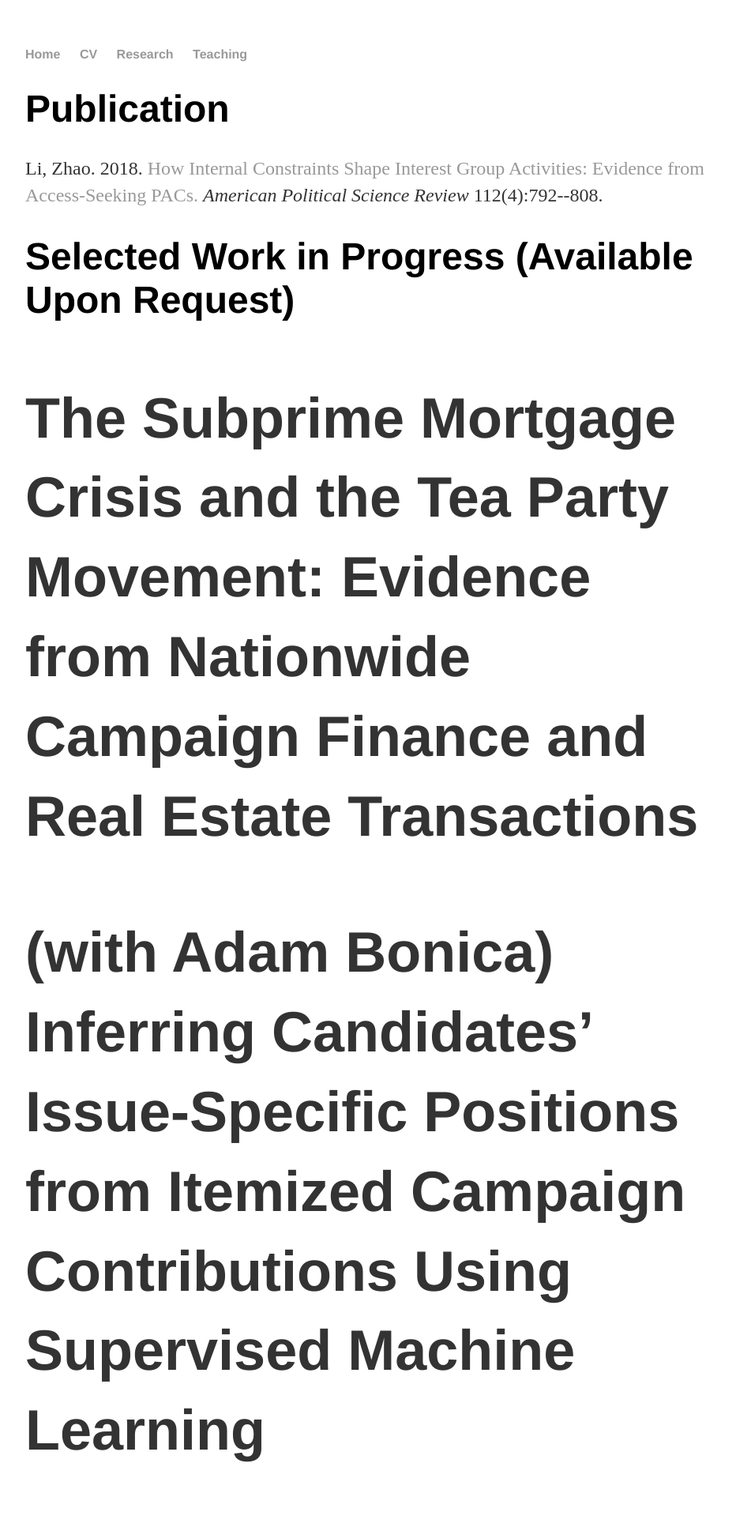
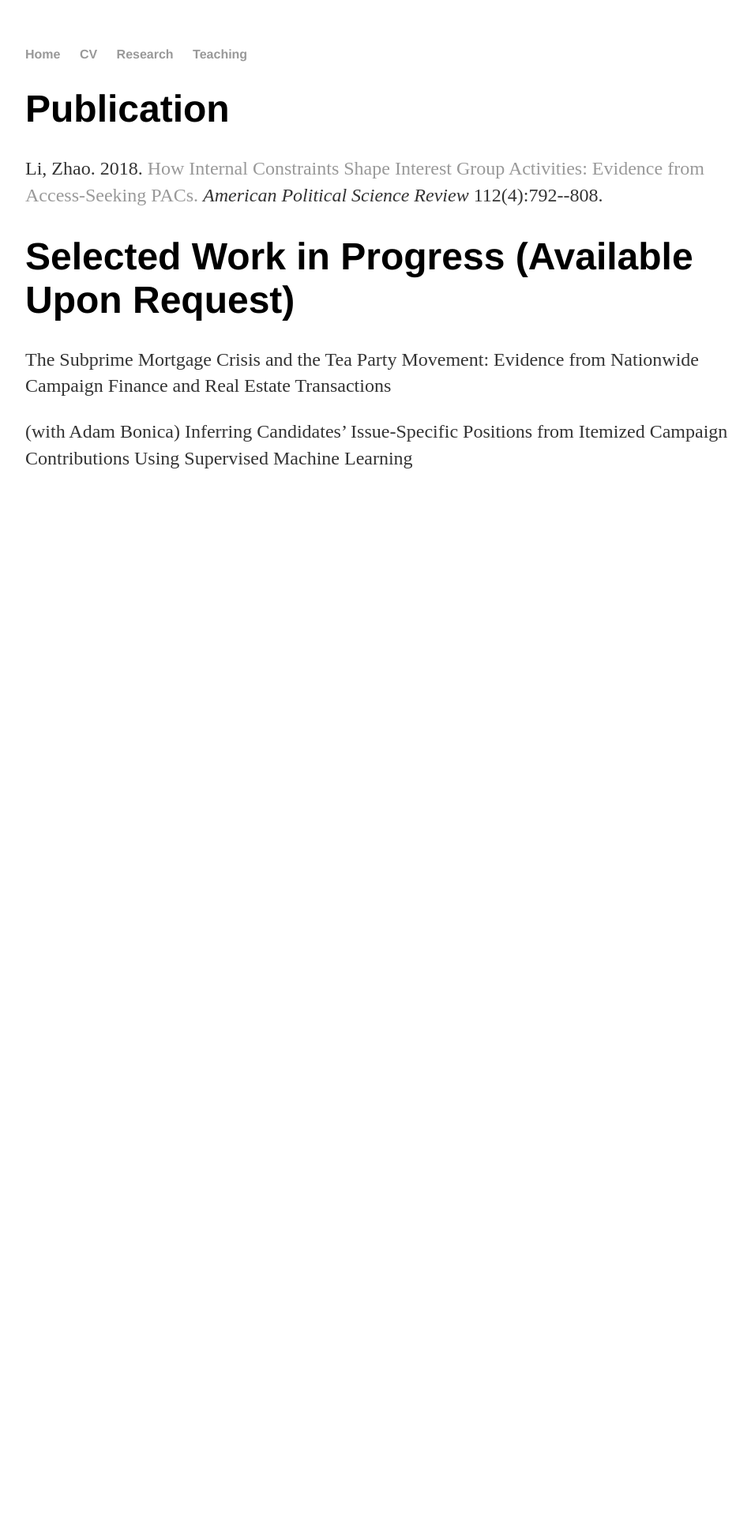
Before and after one commit to zhaoliresearch/zhaoliresearch.github.io, a Jekyll site: the page built from research/index.html, in a window 1280 px wide. Shown: the whole page at 79% size, without its empty margins (160-1111 px from the left). Built offline with Jekyll 4.4.1, drawn with Linux system fonts in a browser that asks for light colours; after the commit the page ends 900 px from its top, so only the background shows below that.

```diff
--- a/research/index.html
+++ b/research/index.html
@@ -5,7 +5,7 @@ title: Zhao Li, Ph.D.
 <div class="blurb">
 <h1>Publication</h1>
 <p>Li, Zhao. 2018. <a href="https://www.cambridge.org/core/journals/american-political-science-review/article/how-internal-constraints-shape-interest-group-activities-evidence-from-accessseeking-pacs/2DF966405543A54CE0BC8BDE18307B56">How Internal Constraints Shape Interest Group Activities: Evidence from Access-Seeking PACs.</a> <i>American Political Science Review</i> 112(4):792--808.</p>
-<h1>Selected Work in Progress (Available Upon Request) </h>
+<h1>Selected Work in Progress (Available Upon Request) </h1>
 <p>The Subprime Mortgage Crisis and the Tea Party Movement: Evidence from Nationwide Campaign Finance and Real Estate Transactions</p>
 <p>(with Adam Bonica) Inferring Candidates’ Issue-Specific Positions from Itemized Campaign Contributions Using Supervised Machine Learning</p>
 </div><!-- /.blurb -->
```
